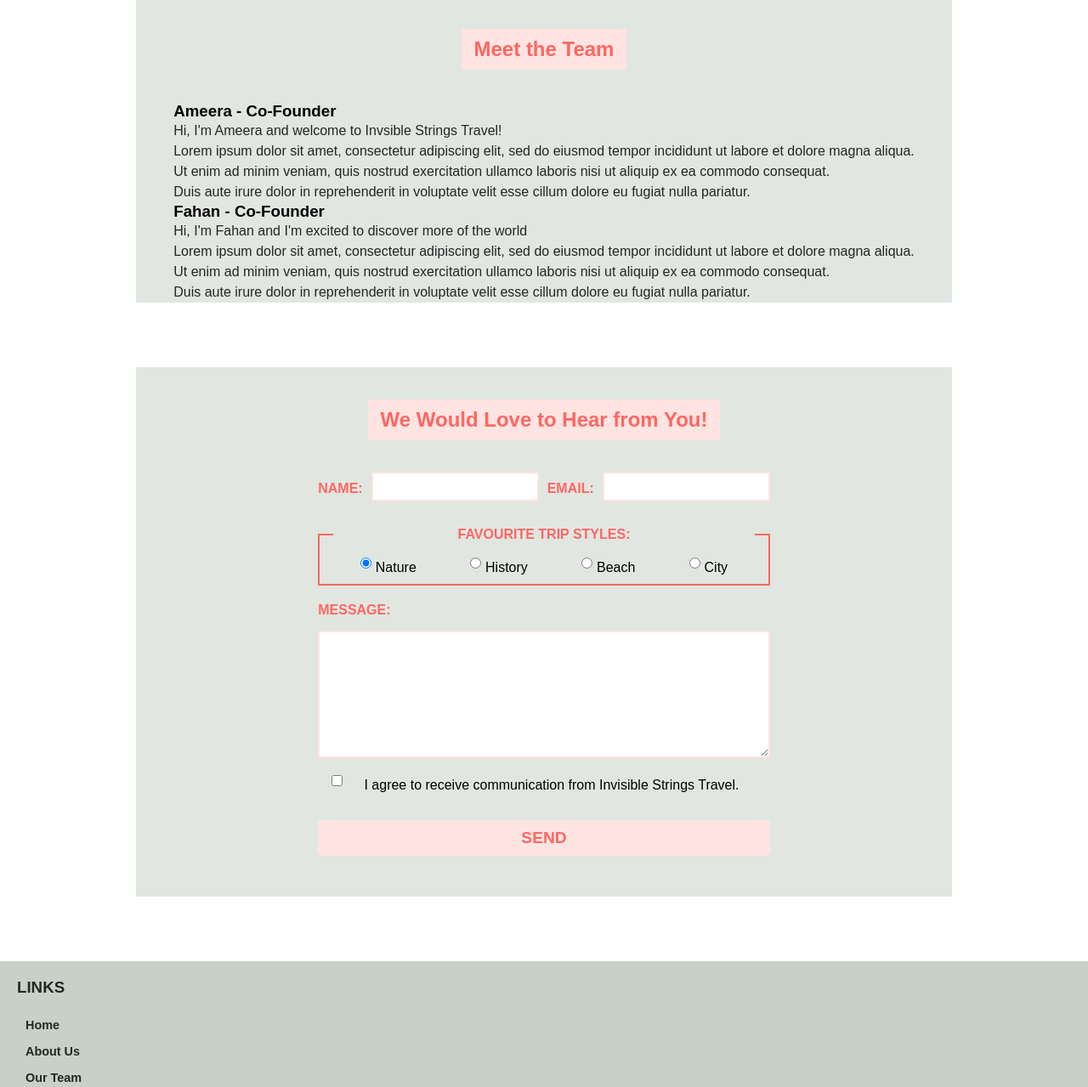
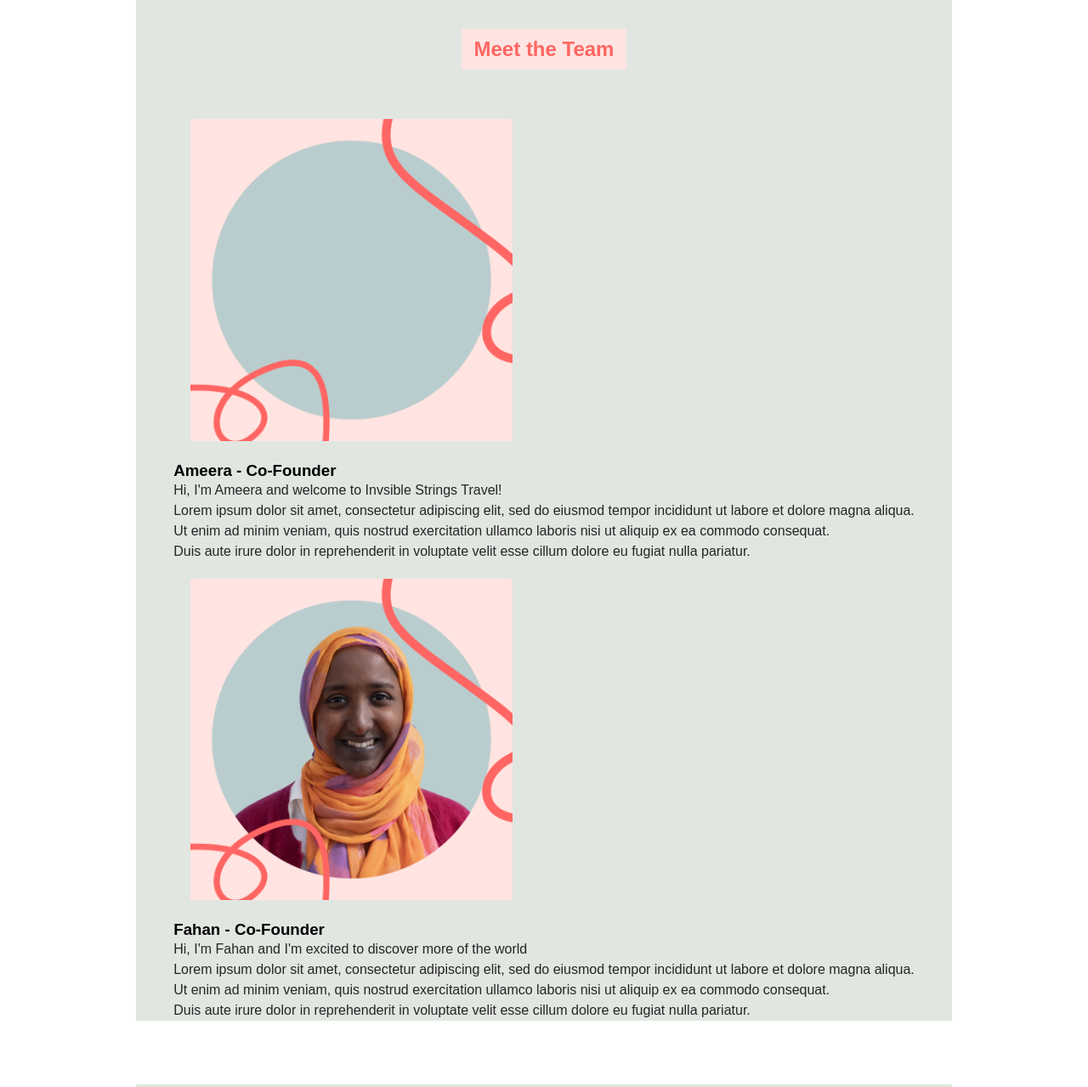
Before and after one commit to fac31/agency-ameera-fahan, a plain HTML site: page index 13.24.06.html in a window 1280 px wide. Shown: the part 613-1892 px from the top of the page at 85% size. Drawn offline with Linux system fonts and the light colour scheme.

```diff
--- a/index 13.24.06.html
+++ b/index 13.24.06.html
@@ -47,7 +47,7 @@
             <h2>Meet the Team</h2>
 
             <div id="team-ameera">
-                <!--[Image]-->
+                <img src="team-placeholder.png" alt="Picture of Ameera">
                 <h3>Ameera - Co-Founder</h3>
                 <p>Hi, I'm Ameera and welcome to Invsible Strings Travel!</p>
                 <p>Lorem ipsum dolor sit amet, consectetur adipiscing elit, sed do eiusmod tempor incididunt ut labore et dolore magna aliqua.</p>
@@ -56,7 +56,7 @@
             </div>
 
             <div id="team-fahan">
-                <!--[Image]-->
+                <img src="team-fahan.png" alt="Picture of Fahan">
                 <h3>Fahan - Co-Founder</h3>
                 <p>Hi, I'm Fahan and I'm excited to discover more of the world</p>
                 <p>Lorem ipsum dolor sit amet, consectetur adipiscing elit, sed do eiusmod tempor incididunt ut labore et dolore magna aliqua.</p>
```
